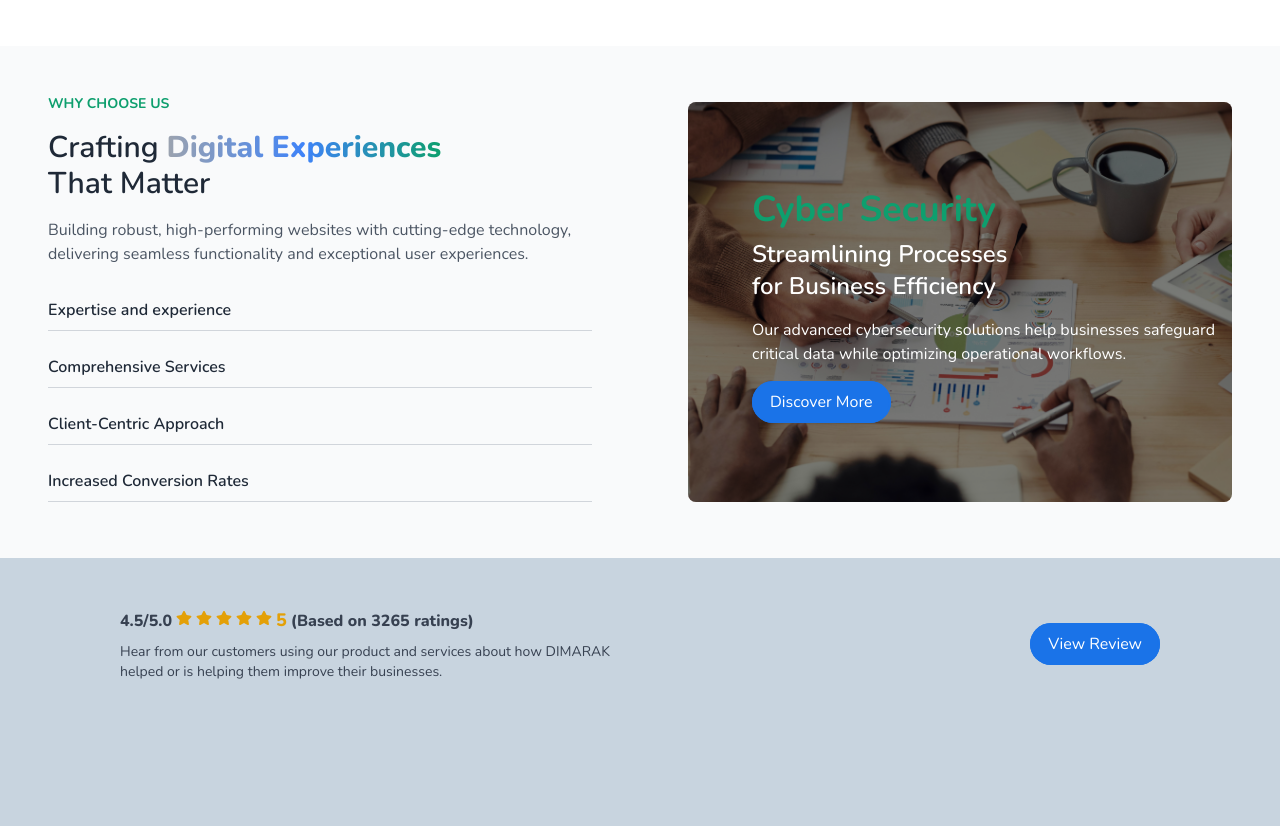
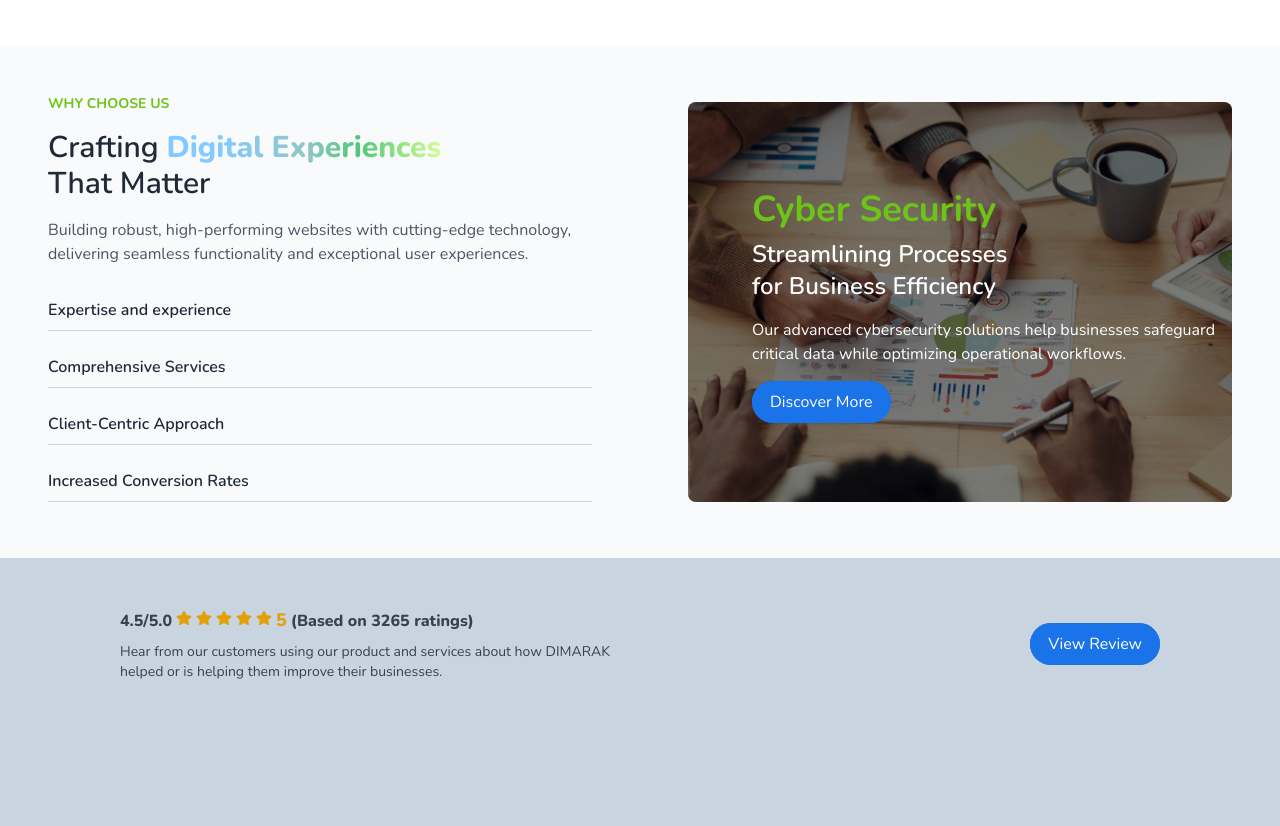
Before and after one commit to Dimarak-Limited-HQ/dimarak.com, a Next.js app: page / in a window 1280 px wide. Shown: the part 2137-2963 px from the top of the page. Built offline with nearby package versions, Linux system fonts and the light colour scheme.

Commit message:
Change color of text

```diff
--- a/src/components/sections/WhyChooseUs.tsx
+++ b/src/components/sections/WhyChooseUs.tsx
@@ -1,16 +1,14 @@
-import Image from 'next/image';
-import Button from '../shared/Button';
+import Image from "next/image";
+import Button from "../shared/Button";
 
 const WhyChooseUs = () => {
   return (
     <section className="flex flex-col md:flex-row items-center justify-between py-12 bg-gray-50 dark:bg-gray-900 transition-colors duration-300">
       <div className="md:w-1/2 w-full px-6 md:px-12 text-left">
-        <h2 className="text-sm font-bold mb-4 text-green-500 dark:text-green-400">
-          WHY CHOOSE US
-        </h2>
+        <h2 className="text-sm font-bold mb-4 text-[#6CC417]">WHY CHOOSE US</h2>
         <h3 className="text-3xl font-semibold text-gray-800 dark:text-gray-100 mb-4">
           Crafting&nbsp;
-          <span className="bg-clip-text font-extrabold text-transparent bg-gradient-to-r from-gray-400 via-blue-500 to-green-500 dark:from-gray-100 dark:via-blue-300 dark:to-green-300">
+          <span className="font-extrabold bg-gradient-three-color bg-clip-text text-transparent">
             Digital Experiences
           </span>
           <br /> That Matter
@@ -51,7 +49,7 @@ const WhyChooseUs = () => {
             className="rounded-lg"
           />
           <div className="absolute inset-0 flex flex-col items-start justify-center bg-black bg-opacity-50 text-white p-3 sm:p-4 rounded-lg text-left pl-6 sm:pl-8 lg:pl-16">
-            <h4 className="text-2xl sm:text-3xl lg:text-4xl font-bold text-green-500 dark:text-green-500">
+            <h4 className="text-2xl sm:text-3xl lg:text-4xl font-bold text-[#6CC417]">
               Cyber Security
             </h4>
             <p className="text-lg sm:text-xl lg:text-2xl mt-2 font-semibold">
```
